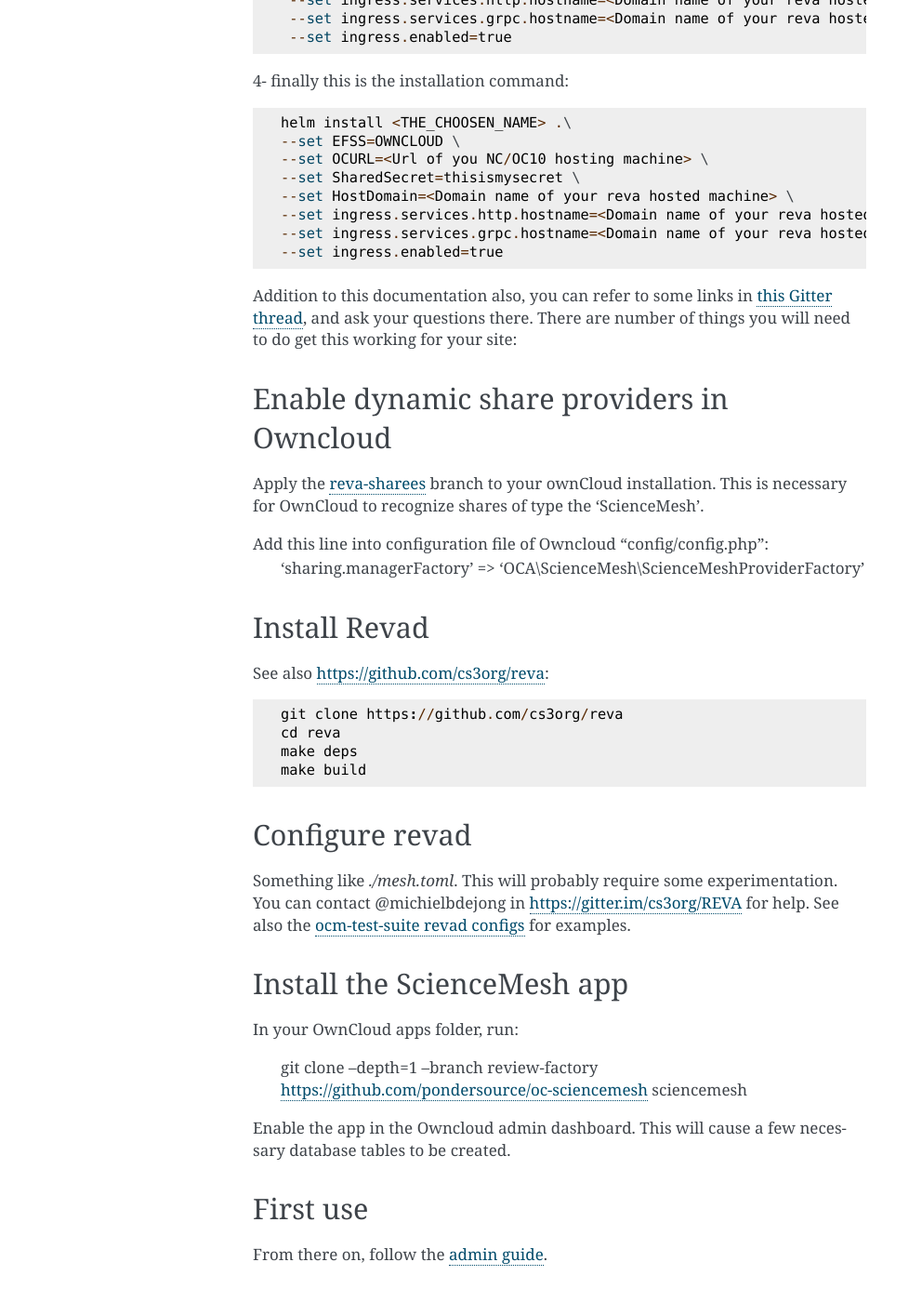
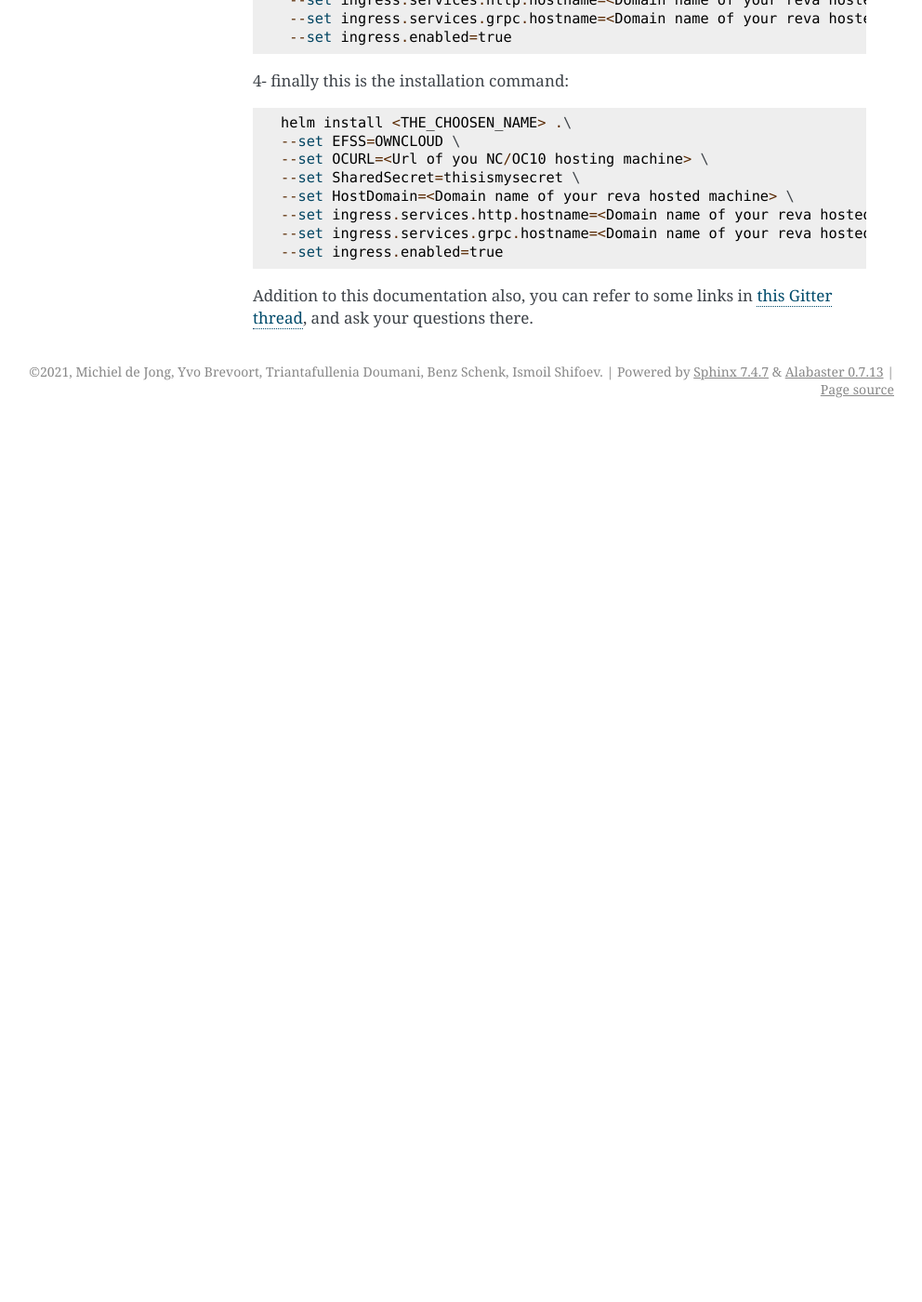
Before and after one commit to pondersource/sciencemesh-php, a Sphinx documentation site: the page built from source/reva-helm.rst, in a window 1280 px wide and 1400 px high, scrolled down 1049 px. Shown: the whole window at 93% size, without its empty margins (148-1140 px from the left). Built offline with Sphinx 7.4.7, drawn with Linux system fonts in a browser that asks for light colours; after the commit the page ends 1507 px from its top, so only the background shows below that; some of the changed text lies outside the part shown.

Commit message:
remove use less lines

```diff
--- a/source/reva-helm.rst
+++ b/source/reva-helm.rst
@@ -50,41 +50,3 @@
 
 Addition to this documentation also, you can refer to some links in `this Gitter thread <https://gitter.im/sciencemesh/task-force-technical?at=630dc4aa9d3c186299d87893>`__,
 and ask your questions there.
-There are number of things you will need to do get this working for your site:
-
-Enable dynamic share providers in Owncloud
-~~~~~~~~~~~~~~~~~~~~~~~~~~~~~~~~~~~~~~~~~~~
-Apply the `reva-sharees <https://github.com/pondersource/core.git>`__ branch to your ownCloud installation.
-This is necessary for OwnCloud to recognize shares of type the 'ScienceMesh'.
-
-Add this line into configuration file of Owncloud "config/config.php":
-  'sharing.managerFactory' => 'OCA\\ScienceMesh\\ScienceMeshProviderFactory'
-
-Install Revad
-~~~~~~~~~~~~~
-See also https://github.com/cs3org/reva::
-
-  git clone https://github.com/cs3org/reva
-  cd reva
-  make deps
-  make build
-
-Configure revad
-~~~~~~~~~~~~~~~
-
-Something like `./mesh.toml`. This will probably require some experimentation. You can contact @michielbdejong in https://gitter.im/cs3org/REVA for help.
-See also the `ocm-test-suite revad configs <https://github.com/cs3org/ocm-test-suite/tree/main/servers/revad>`__ for examples.
-
-Install the ScienceMesh app
-~~~~~~~~~~~~~~~~~~~~~~~~~~~
-In your OwnCloud apps folder, run:
-
-   git clone --depth=1 --branch review-factory  https://github.com/pondersource/oc-sciencemesh sciencemesh
-
-Enable the app in the Owncloud admin dashboard.
-This will cause a few necessary database tables to be created.
-
-
-First use
-~~~~~~~~~
-From there on, follow the `admin guide <admin.html>`_.
```
